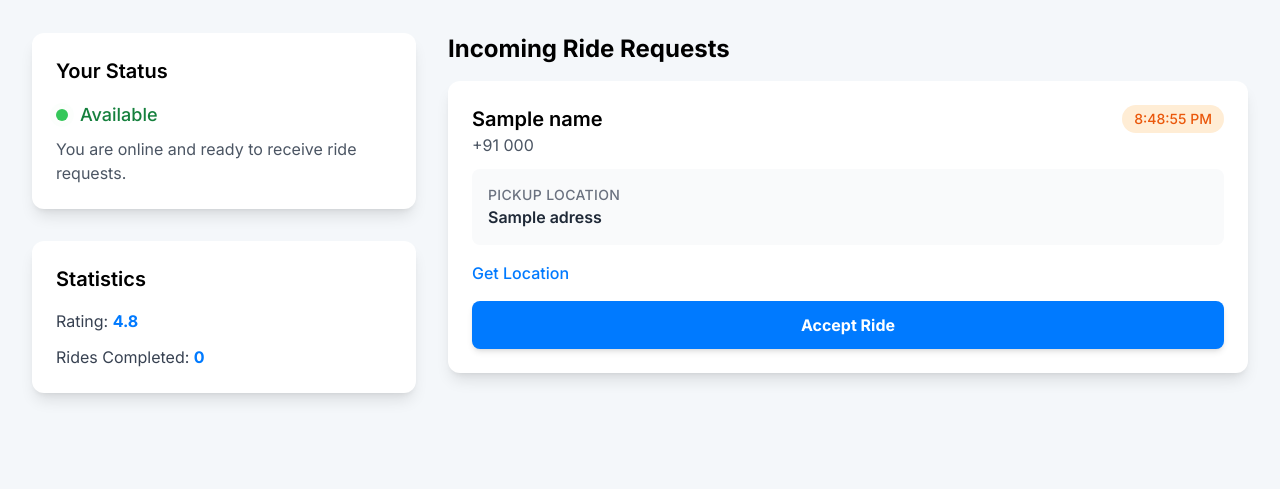
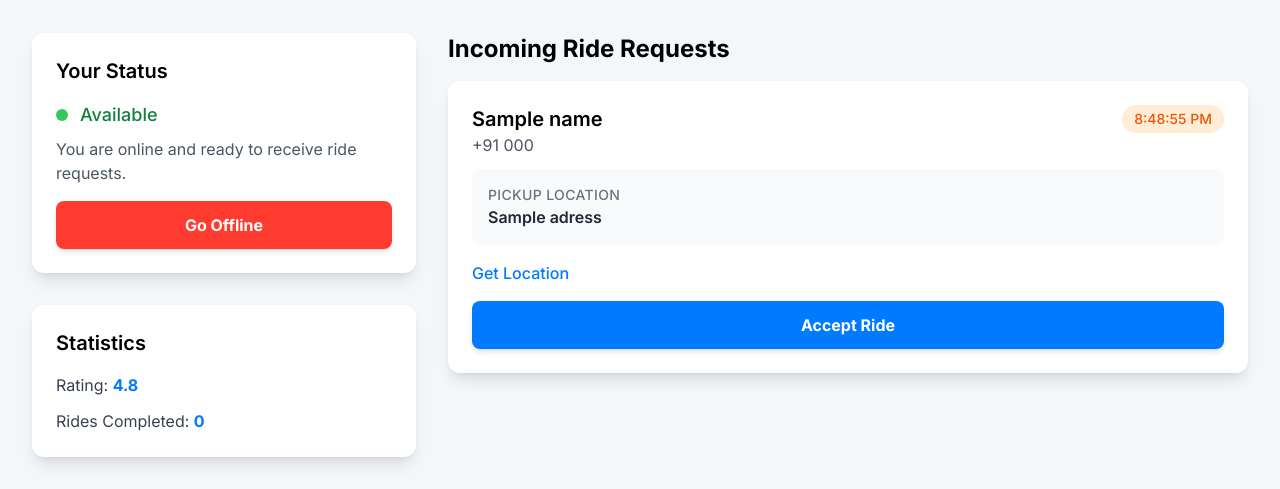
Before and after one commit to SubhojeetDey/frontendVisionMate, a Django app: template main/templates/main/driver_dashboard.html in a window 1280 px wide. Shown: the part 203-692 px from the top of the page. Run offline with Django 5.2, Linux system fonts and the light colour scheme; data comes from the database, SQL or seed files in the repository; both versions use the stored data as it was after the commit; tables that the repository leaves empty hold one stand-in row (values such as "Sample post"); the template is opened without the code that fills it: values that come from a table or form of the project are taken from there, most other values are stand-ins (such as "Sample title", 1, 10 or a date in 2020); some libraries are stand-ins or nearby versions.

Commit message:
online status toggling and accept ride request done

```diff
--- a/main/templates/main/driver_dashboard.html
+++ b/main/templates/main/driver_dashboard.html
@@ -30,6 +30,7 @@
           <!-- TWEAK: Reduced font size from 2xl to xl -->
           <h3 class="text-xl font-semibold text-vm-navy mb-4">Your Status</h3>
 
+          <div id="driver-status-block">
           {% if driver_profile %}
             {% if driver_profile.status == 'available' %}
               <div class="flex items-center space-x-3">
@@ -72,6 +73,20 @@
             </div>
             <p class="mt-2 text-gray-600">Please contact admin to complete your profile.</p>
           {% endif %}
+          </div>
+
+          <!-- Toggle status button -->
+          <div class="mt-4">
+            {% if driver_profile %}
+              {% if driver_profile.status == 'available' or driver_profile.status == 'on_ride' %}
+                <button type="button" onclick="toggleStatus(this)" data-state="online" class="w-full bg-vm-red hover:bg-red-700 text-white font-bold text-base py-3 px-6 rounded-lg transition duration-300 ease-in-out shadow-md">Go Offline</button>
+              {% else %}
+                <button type="button" onclick="toggleStatus(this)" data-state="offline" class="w-full bg-vm-green hover:bg-green-700 text-white font-bold text-base py-3 px-6 rounded-lg transition duration-300 ease-in-out shadow-md">Go Available</button>
+              {% endif %}
+            {% else %}
+              <button type="button" onclick="toggleStatus(this)" data-state="offline" class="w-full bg-vm-green hover:bg-green-700 text-white font-bold text-base py-3 px-6 rounded-lg transition duration-300 ease-in-out shadow-md">Go Available</button>
+            {% endif %}
+          </div>
         </div>
       </div>
 
@@ -130,7 +145,7 @@
             </a>
 
             <!-- TWEAK: Reduced font size from lg to base -->
-            <button class="w-full bg-vm-blue hover:bg-blue-700 text-white font-bold text-base py-3 px-6 rounded-lg transition duration-300 ease-in-out shadow-md">
+            <button type="button" onclick="acceptRide(this)" class="w-full bg-vm-blue hover:bg-blue-700 text-white font-bold text-base py-3 px-6 rounded-lg transition duration-300 ease-in-out shadow-md">
               Accept Ride
             </button>
           </div>
@@ -151,5 +166,78 @@
       {% endif %}
     </div>
   </div>
+  </div>
+
+  <script>
+    // Simple client-side handler: change button to "Ride Accepted", disable it,
+    // and show a small confirmation banner. This is purely UI-side.
+    function acceptRide(btn){
+      if(!btn) return;
+      // Prevent double clicks
+      btn.disabled = true;
+      btn.classList.remove('hover:bg-blue-700');
+      btn.classList.remove('bg-vm-blue');
+      btn.classList.add('bg-gray-400');
+      btn.textContent = 'Ride Accepted';
+
+      // Add a small confirmation banner below the card
+      try {
+        var container = btn.closest('.p-6');
+        if(container){
+          var existing = container.querySelector('.vm-ride-accepted-banner');
+          if(!existing){
+            var banner = document.createElement('div');
+            banner.className = 'vm-ride-accepted-banner mt-4 p-3 bg-green-50 border border-green-200 text-green-800 rounded';
+            banner.textContent = 'Ride accepted — awaiting further instructions.';
+            container.appendChild(banner);
+          }
+        }
+      } catch(e){
+        // silent fail — UI update only
+        console.error(e);
+      }
+    }
+
+    // Toggle driver status between online and offline (UI-only).
+    function toggleStatus(btn){
+      if(!btn) return;
+      var container = btn.closest('.p-6');
+      if(!container) return;
+      var statusBlock = container.querySelector('#driver-status-block');
+
+      // Determine current state
+      var current = btn.dataset.state || (btn.textContent && btn.textContent.indexOf('Offline')>-1 ? 'online' : 'offline');
+      var next = (current === 'online') ? 'offline' : 'online';
+
+      // Update button appearance and dataset
+      btn.dataset.state = next;
+      if(next === 'online'){
+        btn.textContent = 'Go Offline';
+        btn.classList.remove('bg-vm-green','hover:bg-green-700');
+        btn.classList.add('bg-vm-red');
+        // ensure hover class for red
+        btn.classList.add('hover:bg-red-700');
+      } else {
+        btn.textContent = 'Go Available';
+        btn.classList.remove('bg-vm-red','hover:bg-red-700');
+        btn.classList.add('bg-vm-green');
+        btn.classList.add('hover:bg-green-700');
+      }
+
+      // Update status block content
+      try{
+        if(statusBlock){
+          if(next === 'online'){
+            statusBlock.innerHTML = '\n              <div class="flex items-center space-x-3">\n                <span class="flex h-3 w-3 relative">\n                  <span class="animate-ping absolute inline-flex h-full w-full rounded-full bg-vm-green opacity-75"></span>\n                  <span class="relative inline-flex rounded-full h-3 w-3 bg-vm-green"></span>\n                </span>\n                <span class="text-lg font-medium text-green-700">Available</span>\n              </div>\n              <p class="mt-2 text-gray-600">You are online and ready to receive ride requests.</p>\n            ';
+          } else {
+            statusBlock.innerHTML = '\n              <div class="flex items-center space-x-3">\n                <span class="flex h-3 w-3 relative">\n                  <span class="relative inline-flex rounded-full h-3 w-3 bg-gray-500"></span>\n                </span>\n                <span class="text-lg font-medium text-gray-700">Offline</span>\n              </div>\n              <p class="mt-2 text-gray-600">You are offline and will not receive requests.</p>\n            ';
+          }
+        }
+      } catch(e){
+        console.error(e);
+      }
+    }
+  </script>
+
 </div>
 {% endblock %}
```
Also changed, not shown: db.sqlite3.
